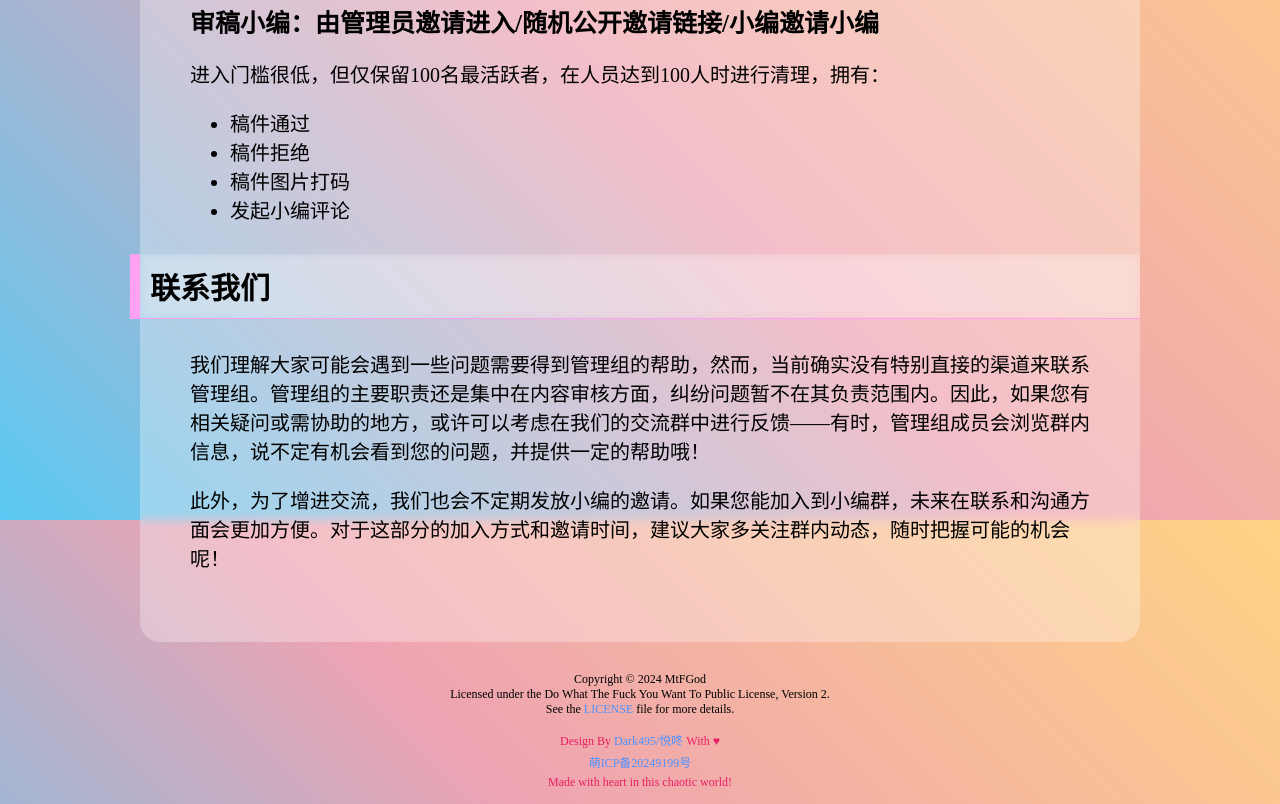
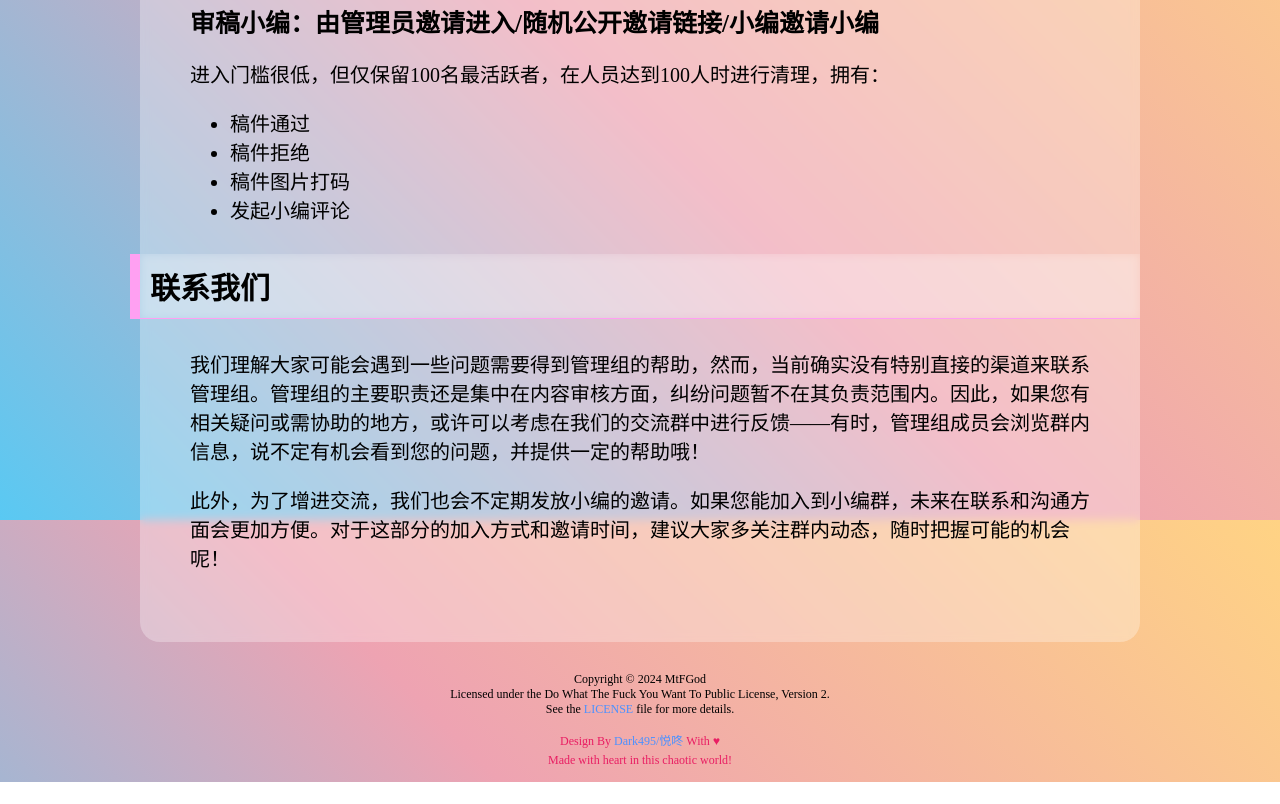
Before and after one commit to MtFAllahuakbar/MtFGod.org, a plain HTML site: page index.html in a window 1280 px wide. Shown: the part 4280-5084 px from the top of the page. After the commit the page ends 5062 px from the top, so only its background shows below. Drawn offline with Linux system fonts and the light colour scheme.

Commit message:
Update index.html

```diff
--- a/index.html
+++ b/index.html
@@ -279,7 +279,7 @@
 		</footer>
 		<footer class="author">
 			<p>Design By <a href="https://dark495.me" target="_blank">Dark495/悦咚</a> With ♥</p>
-			<p><a href="https://icp.gov.moe/?keyword=20249199" target="_blank">萌ICP备20249199号</a></p>
+			<!--			<p><a href="https://icp.gov.moe/?keyword=20249199" target="_blank">萌ICP备20249199号</a></p>-->
 			<p>Made with heart in this chaotic world!</p>
 		</footer>
 	</body>
```
